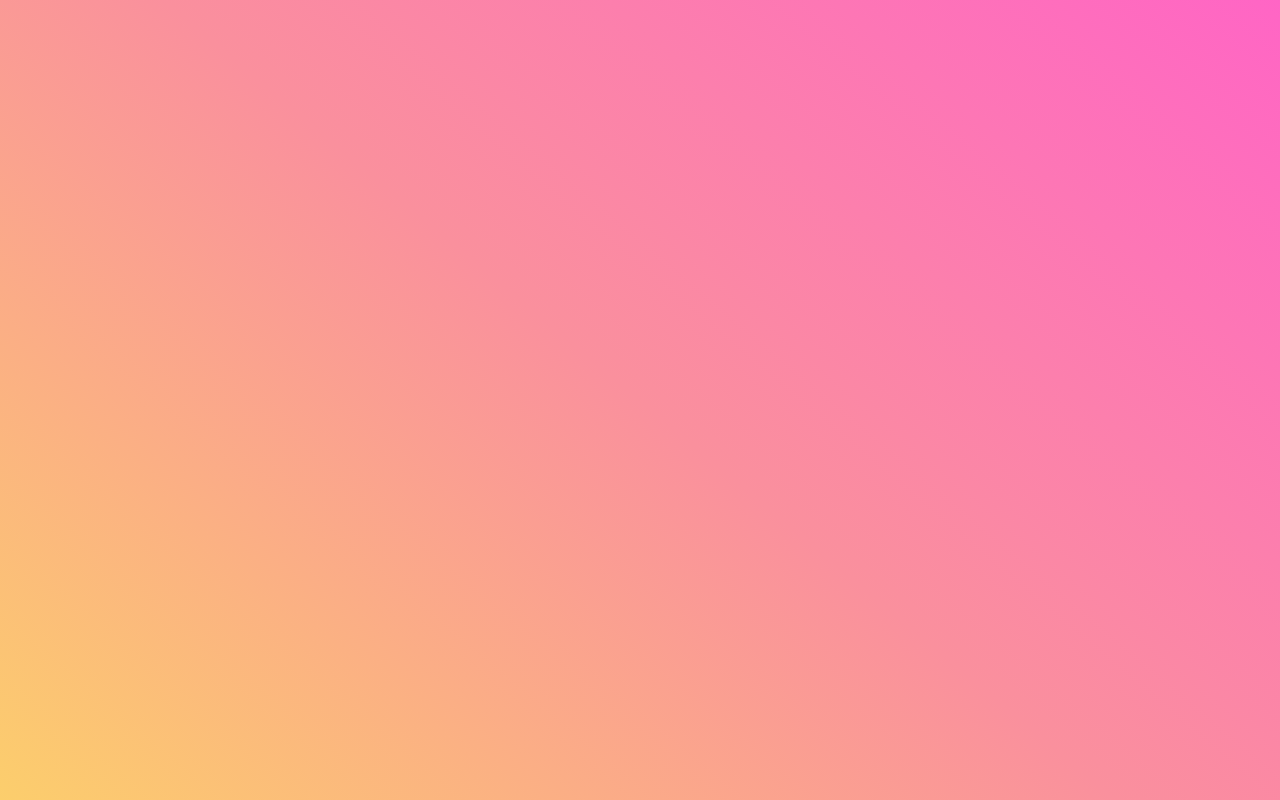
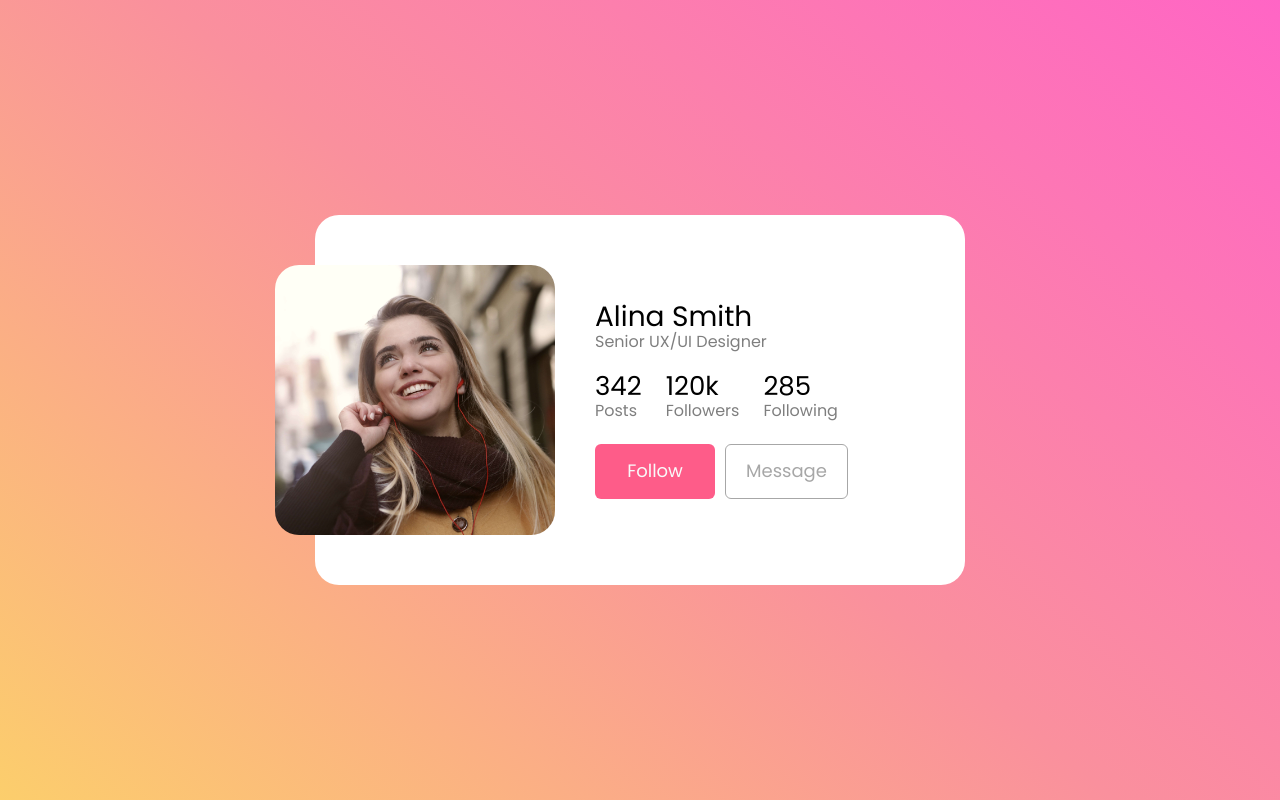
Before and after one commit to boburastonov/responsive-card, a plain HTML site: page index.html in a window 1280 px wide. Drawn offline with Linux system fonts and the light colour scheme.

Commit message:
Add card-info and styles

```diff
--- a/css/styles.css
+++ b/css/styles.css
@@ -15,12 +15,10 @@ body {
   display: flex;
   align-items: center;
   justify-content: center;
-  height: 100%;
+  height: 100vh;
   padding: 0;
   margin: 0;
   font-family: "Poppins", "Arial", sans-serif;
-  font-size: 16px;
-  line-height: 1.5;
   background: linear-gradient(-140deg, #ff65c5, #fa909d, #fcce6c);
 }
 
@@ -73,7 +71,7 @@ select:-webkit-autofill:focus {
 .container {
   width: 75vw;
   max-width: 650px;
-  padding: 50px 30px 20px;
+  padding: 50px 30px 50px 20px;
   margin-left: auto;
   margin-right: auto;
 }
@@ -82,6 +80,120 @@ select:-webkit-autofill:focus {
 /* MAIN-CONTENT */
 .main-content {
   flex-grow: 1;
+}
+
+/* CARD */
+.card__container {
+  display: flex;
+  align-items: center;
+  background-color: #fff;
+  border-radius: 24px;
+}
+
+.card__img {
+  width: 32vw;
+  max-width: 280px;
+  height: 270px;
+  object-fit: cover;
+  margin-left: -60px;
+  margin-right: 40px;
+  border-radius: inherit;
+}
+
+.card__info-author {
+  font-size: 28px;
+  margin: 0;
+}
+
+.card__info-author, .card__info-author-job{
+  font-weight: 400;
+}
+.card__info-author-job {
+  font-size: 16px;
+  margin: 0 0 20px;
+}
+
+.card__info-list{
+  display: flex;
+  gap: 24px;
+  list-style: none;
+  margin: 0 0 24px;
+  padding: 0;
+}
+
+var{
+  display: block;
+  font-style: normal;
+  font-size: 26px;
+}
+
+.card__info-author-job, label{
+  opacity: 0.5;
+}
+
+.buttons {
+  display: inline-flex;
+  gap: 10px;
+}
+
+.btn{
+  border: 1px solid #a7a7a7;
+  background-color: transparent;
+  color: #a7a7a7;
+  font-family: inherit;
+  padding: 16px 20px;
+  font-size: 18px;
+  border-radius: 6px;
+  min-width: 120px;
+  cursor: pointer;
+  outline: none;
+}
+
+
+.btn:active{
+  opacity: 0.6;
+}
+
+.btn-primary {
+  color: #f9f9f9;
+  background-color: #fe5c89;
+  border: 0;
+}
+
+.btn-message:hover{
+  color: #f9f9f9;
+  background-color: #fe5c89;
+  border: 0;
+}
+
+@media (width <= 720px){
+  .card__container{
+    margin: 0 40px;
+    padding-left: 50px;
+    padding-right: 50px;
+    width: 100%;
+    text-align: center;
+    flex-direction: column;
+
+  }
+
+  .card__info-author{
+    font-size: 30px;
+  }
+
+  .card__img{
+    margin: -100px 0 30px 0;
+    width: 100%;
+    max-width: 1000px;
+  }
+
+  var{
+    min-width: 90px;
+  }
+
+  .btn{
+    min-width: 160px;
+  }
 }
 
 @media
--- a/index.html
+++ b/index.html
@@ -4,7 +4,12 @@
   <meta charset="UTF-8">
   <meta http-equiv="X-UA-Compatible" content="IE=edge">
   <meta name="viewport" content="width=device-width, initial-scale=1.0">
-  <title>Project</title>
+  <title>Responsive CSS Card</title>
+
+  <!-- FONTS -->
+  <link rel="preconnect" href="https://fonts.googleapis.com">
+  <link rel="preconnect" href="https://fonts.gstatic.com" crossorigin>
+  <link href="https://fonts.googleapis.com/css2?family=Poppins&display=swap" rel="stylesheet">
 
   <!-- Stylesheets -->
   <link rel="stylesheet" href="css/normalize.css">
@@ -12,7 +17,33 @@
 </head>
 <body>
 
-
+  <div class="card">
+    <div class="container card__container">
+      <img class="card__img" src="profile.jpg">
+      <div class="card__info">
+        <h2 class="card__info-author">Alina Smith</h2>
+        <h3 class="card__info-author-job">Senior UX/UI Designer</h3>
+        <ul class="card__info-list">
+          <li class="card__info-item">
+            <var>342</var>
+            <label>Posts</label>
+          </li>
+          <li class="card__info-item">
+            <var>120k</var>
+            <label>Followers</label>
+          </li>
+          <li class="card__info-item">
+            <var>285</var>
+            <label>Following</label>
+          </li>
+        </ul>
+        <nav class="buttons">
+          <button class="btn btn-primary">Follow</button>
+          <button class="btn btn-message">Message</button>
+        </nav>
+      </div>
+    </div>
+  </div>
 
   <script src="js/main.js"></script>
 </body>
```
Also changed, not shown: profile.jpg (added).
